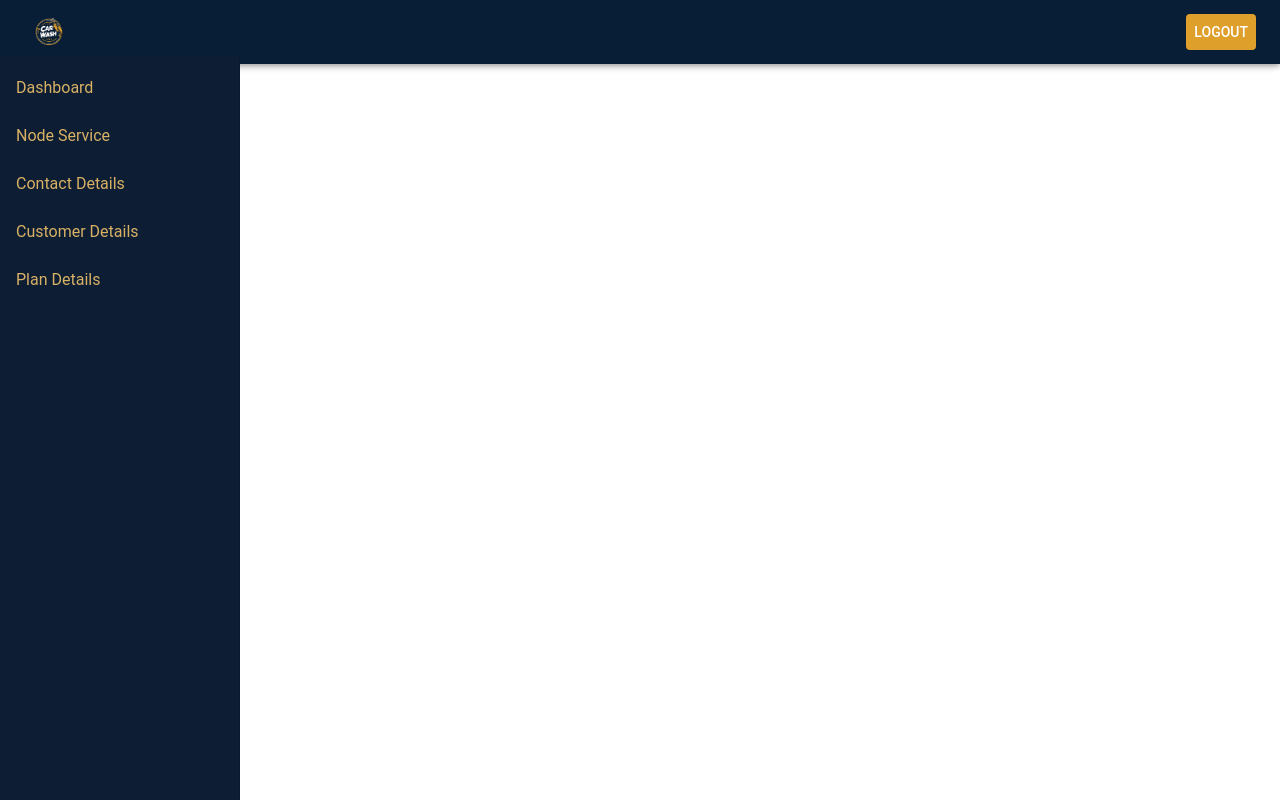
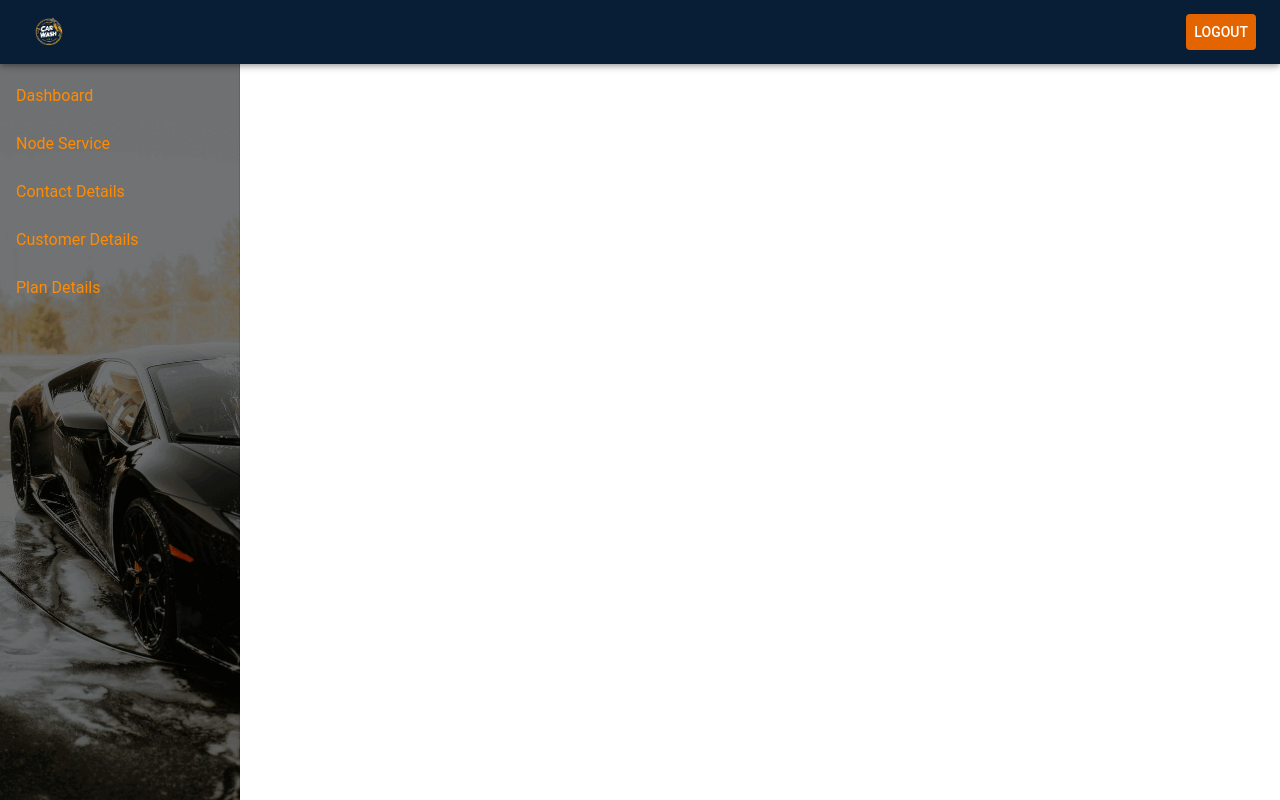
Before and after one commit to parabsunita/carwashcenter, a React (Create React App) app: page / in a window 1280 px wide. Built offline with nearby package versions, Linux system fonts and the light colour scheme; a small style sheet from the web is missing.

Commit message:
Sidebar Lambo image added theme changed to lambo Orange والله

```diff
--- a/src/assets/images/image.js
+++ b/src/assets/images/image.js
@@ -3,6 +3,7 @@ import logo from "./Carwash_logo-removebg-preview.png";
 import logo_sm from "./Brand_logo_sm.png";
 import signup_bg from "./new_bg.jpg";
 import carwash_bg from "./Carwash_bg.jpg";
+import Lambo from "./Lambo.jpg";
 
 export {
     brand_logo,
@@ -10,4 +11,5 @@ export {
     carwash_bg,
     logo_sm,
     logo,
+    Lambo
 };
--- a/src/components/Sidebar.js
+++ b/src/components/Sidebar.js
@@ -3,6 +3,7 @@ import { List, ListItem, ListItemText, Drawer } from "@mui/material";
 import { Link, useLocation } from "react-router-dom";
 import { useTheme } from "@mui/material/styles";
 import carWashLogo from '../images/car-wash-logo-bhUYW2jRQcqLo9UuMyEvew-JHZ_q0K4Qaya3JpzRgX6Mg.jpeg'; // Import the logo
+import { Lambo } from "../assets/images/image";
 
 const Sidebar = () => {
   const location = useLocation();
@@ -22,14 +23,17 @@ const Sidebar = () => {
       sx={{
         width: 240,
         flexShrink: 0,
-        mt: navbarHeight, // Set marginTop based on Navbar height
+        // Set marginTop based on Navbar height
         "& .MuiDrawer-paper": {
           width: 240,
-          backgroundColor: theme.palette.custom.firefly,
+          height: '100%',
+          mt: navbarHeight,
+          backgroundImage: `url(${Lambo })`, // Set the background image
+          backgroundSize: 'cover', // Cover the entire drawer
+          zIndex: 0,
+          backgroundPosition: 'center', // Center the background image
+          backgroundRepeat: 'no-repeat', // Prevent the background image from repeating
           color: theme.palette.custom.apache,
-          marginTop:7,
-          backgroundSize: 'cover',
-          backgroundPosition: 'center',
         }
       }}
       variant="permanent"
@@ -39,11 +43,10 @@ const Sidebar = () => {
           <Link
             to={item.path}
             key={item.text}
-            style={{ textDecoration: "none", color: "inherit" ,fontWeight:700}}
+            style={{ textDecoration: "none", color: "inherit", fontWeight: 700 }}
           >
             <ListItem
               button
-
               selected={location.pathname === item.path}
               sx={{
                 '&.Mui-selected': {
--- a/src/theme.js
+++ b/src/theme.js
@@ -7,7 +7,7 @@ const theme = createTheme({
       main: "#081e36", // Blue
     },
     secondary: {
-      main: "#de9f2b", // Yellow
+      main: "#e46400", // Yellow
     },
     primary1: {
       main: "#1c395d", // Custom primary color
@@ -16,7 +16,7 @@ const theme = createTheme({
       default: "#ffffff", // White
     },
     custom: {
-      apache: "#d9b165",
+      apache: "#ff8c00",
       firefly: "#0d1e34",
       cello: "#ffffff",
       astronaut: "#2a5279",
```
Also changed, not shown: src/assets/images/Lambo.jpg (added).
